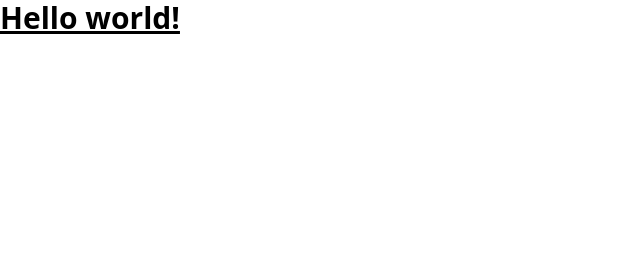
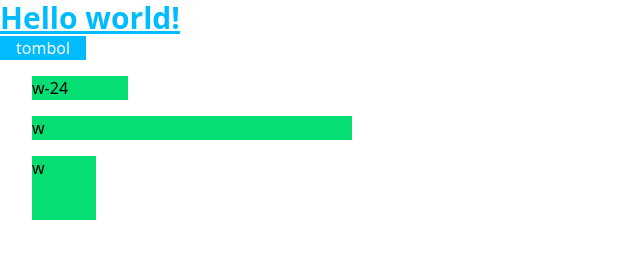
Before and after one commit to MuhammadAdrianEfrichan/learn-talwind.css, a website: page index.html in a window 1280 px wide. Shown: the whole page, without its empty margins (0-640 px from the left). Drawn offline with Linux system fonts and the light colour scheme.

Commit message:
belajar konfigurasi dan juga beberapa utilyti nya

```diff
--- a/index.html
+++ b/index.html
@@ -4,11 +4,17 @@
     <meta charset="UTF-8">
     <meta name="viewport" content="width=device-width, initial-scale=1.0">
     <title>Document</title>
-    <link rel="stylesheet" href="./src/output.css">
+    <link rel="stylesheet" href="/src/output.css">
 </head>
 <body>
-      <h1 class="text-3xl font-bold underline">
+      <h1 class="text-3xl font-bold underline text-sky-400">
     Hello world!
   </h1>
+  <button class="bg-sky-400 px-4  text-white hover:bg-sky-500 " type="button">tombol</button>
+
+  <div class="w-24 bg-green-400 mt-4 ml-8">w-24</div>
+  <div class="w-1/4 bg-green-400 mt-4 ml-8">w</div>
+  <div class="size-16 bg-green-400 mt-4 ml-8">w</div>
+
 </body>
 </html>
```
Also changed, not shown: src/output.css.
